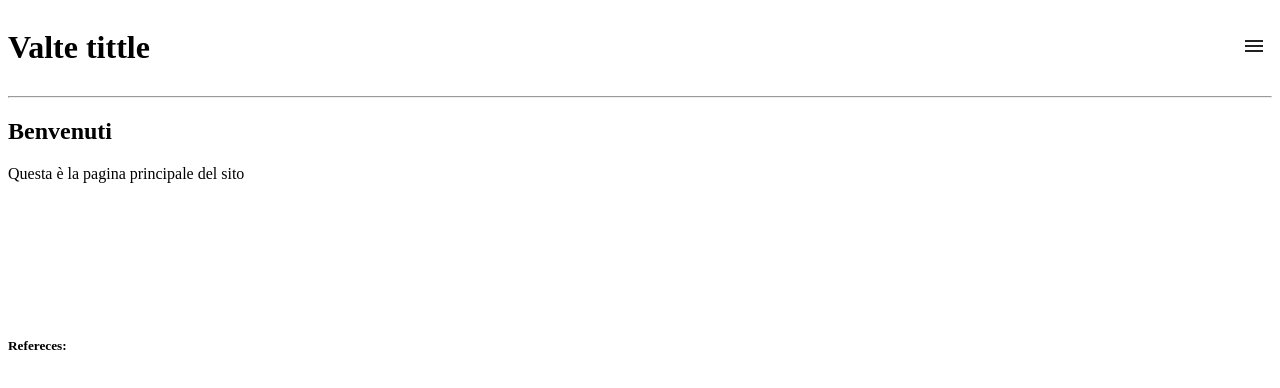
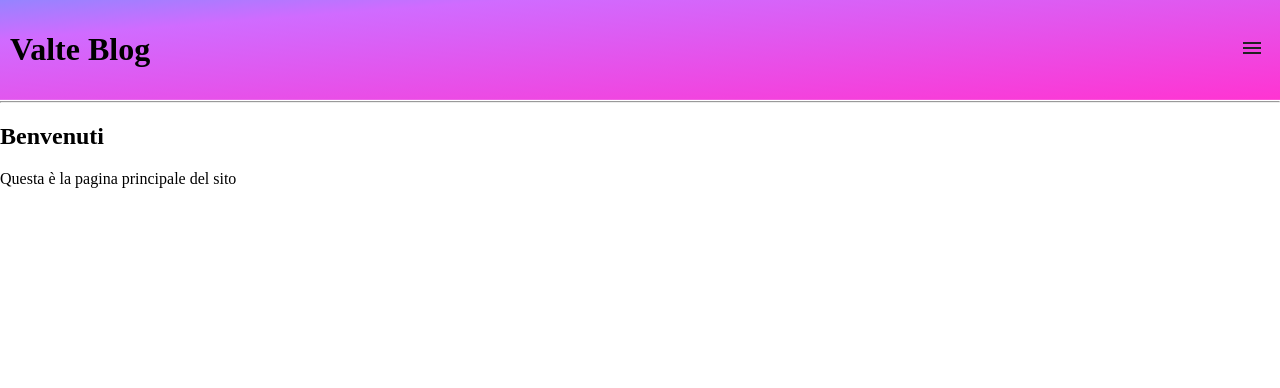
Before and after one commit to Michelix28MK/Valte, a plain HTML site: page index.html in a window 1280 px wide. Drawn offline with Linux system fonts and the light colour scheme.

Commit message:
sfondo titolo home page, e ridimensionamento

```diff
--- a/index.html
+++ b/index.html
@@ -10,16 +10,18 @@
 <body>
     <main id="#">
         <div class="titolo">
-            <h1>Valte tittle</h1>
+            <h1>Valte Blog</h1>
             <a href="#sidebar-open"><img src="icons/menu.svg" alt=""></a>
         </div>
         <hr>
         <h2>Benvenuti</h2>
         <p>Questa è la pagina principale del sito</p>
     </main>
-    <footer>
-        <h5>Refereces:</h5>
+
+    <!--<footer>
+        <h3>Refereces:</h3>
     </footer>
+-->
 
     <nav id="sidebar-open">
         <div class="content">
--- a/style.css
+++ b/style.css
@@ -3,6 +3,9 @@ body{
     grid: [stack] 1fr/ [stack] 1fr;
     /*background-color: rgb(65, 65, 65);*/
     background-color: white;
+    margin: 0px;
+    padding: 0px;
+    border: 0px;
 }
 nav,main{
     grid-area: stack;
@@ -27,3 +30,18 @@ nav:target{
     grid-template-columns: auto 30px;
     align-items: baseline;
 }
+main .titolo{
+    padding: 10px;
+    margin-bottom: -7px;
+    background-image: linear-gradient(
+        to bottom right,
+        #4affde 0%, #5b9dff 40%, #d06bff 60%, #ff34d2 100%
+    );
+    background-size: 200% 200%;
+    animation: movingGradient 5s linear infinite alternate;
+}
+
+@keyframes movingGradient {
+    from { background-position: 0 0; }
+    to   { background-position: 100% 100%; }
+}
```
Also changed, not shown: articolo.html (added).
